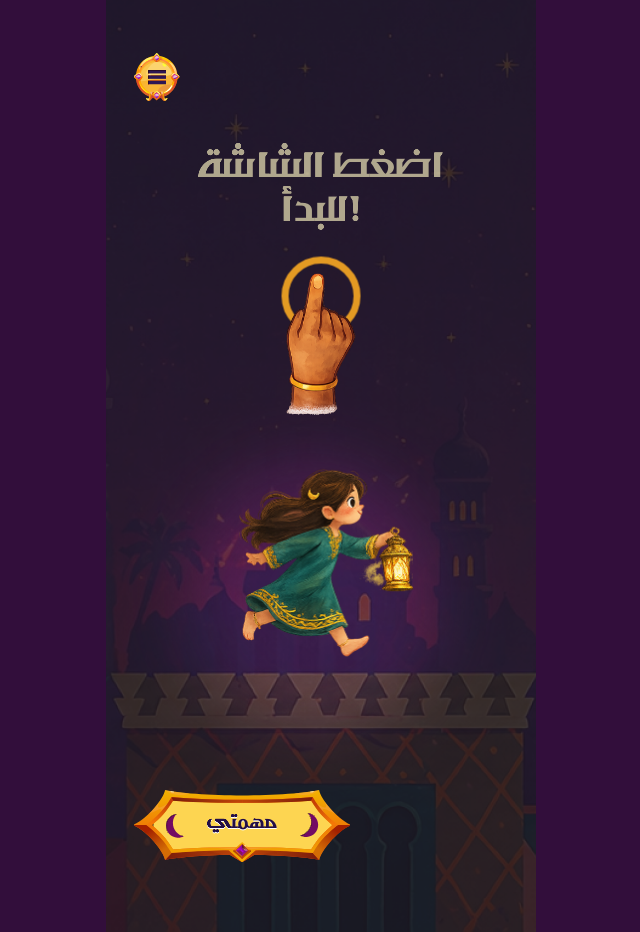
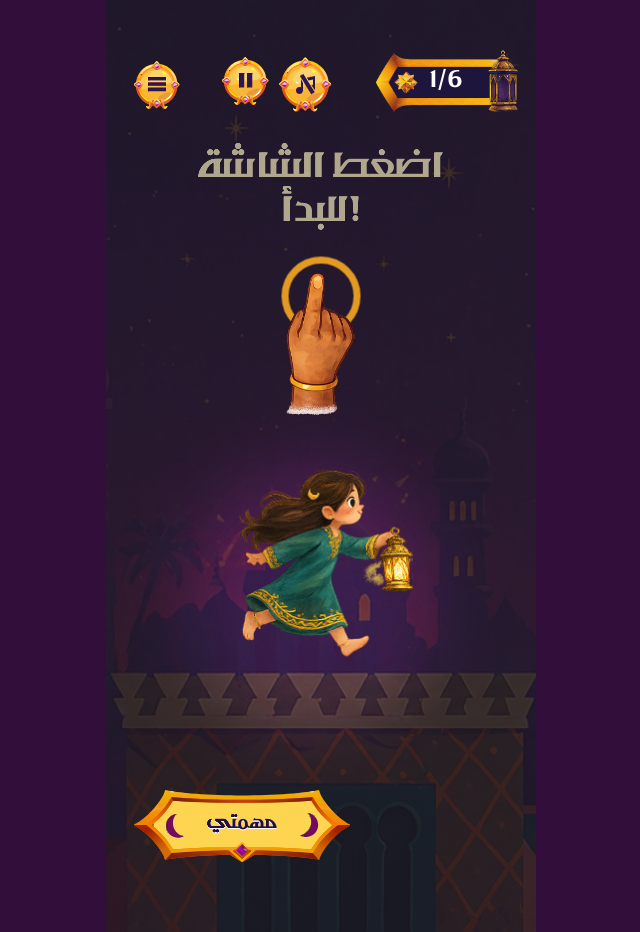
Before and after one commit to FarhKadry/FanousFarida, a React app in the folder fanous/: page /onboarding in a window 1280 px wide. Shown: the whole page, without its empty margins (319-959 px from the left). Built offline with nearby package versions, Linux system fonts and the light colour scheme; a web font is replaced by a local one.

Commit message:
created progress component

```diff
--- /dev/null
+++ b/fanous/src/components/common/progress.css
@@ -0,0 +1,26 @@
+.progress{
+        width: 134px;
+    height: 63px;
+background-image: url(./../../assets/progress.png);
+
+    background-position: center;
+    background-size: 100% 100%;
+    color: #FFF;
+    text-align: center;
+    font-size: 22px;
+    font-style: normal;
+    font-weight: 400;
+    line-height: normal;
+    letter-spacing: 0.22px;
+    display: flex;
+    align-items: center;
+    padding-left: 56px;
+    justify-content: space-between;
+    padding-bottom: 7px;
+}
+.progress img{
+       width: 30px;
+    height: 70px;
+    object-fit: cover;
+    right: -10px
+}
--- /dev/null
+++ b/fanous/src/components/common/progress.jsx
@@ -0,0 +1,12 @@
+import React from 'react';
+import './progress.css'
+const Progress = (props) => {
+    return ( <>
+    <div className="progress">
+        {props.counter}
+        <img src={props.fanous} alt="" />
+    </div>
+    </> );
+}
+
+export default Progress;
--- a/fanous/src/components/layout/header.css
+++ b/fanous/src/components/layout/header.css
@@ -8,5 +8,5 @@ header{
     max-width: 430px;
     align-items: center;
     box-sizing: border-box;
-    z-index: 999;
+    z-index: 999999999;
 }
--- a/fanous/src/pages/gameplay.jsx
+++ b/fanous/src/pages/gameplay.jsx
@@ -282,7 +282,6 @@ export default function Gameplay1() {
                 ctx.fillRect(gs.bird.x, gs.bird.y, drawW, drawH);
             }
         }
-
         function loop(now) {
             update(now);
             draw();
@@ -305,16 +304,6 @@ export default function Gameplay1() {
                 <img src={star} alt="star" style={{ width: 22, height: 22 }} />
                 <span>{display.stars} / {WIN_STARS}</span>
             </div>
-
-            <div style={{
-                position: 'absolute', bottom: 70, left: 16,
-                zIndex: 10,
-                background: 'rgba(0,0,0,0.45)', borderRadius: 20,
-                padding: '4px 14px', color: '#fff', fontFamily: 'Courier New',
-                fontWeight: 'bold', fontSize: 18,
-            }}>
-                {display.time}s
-            </div>
 <Timer time={display.time} />
             <canvas
                 ref={canvasRef}
--- a/fanous/src/pages/onboarding.jsx
+++ b/fanous/src/pages/onboarding.jsx
@@ -10,12 +10,17 @@ import depth from './../assets/onboardDepth.svg'
 import menu from './../assets/menu.svg'
 
 import character from './../assets/onboardchar.png'
+import pause from './../assets/pause.svg'
+
 
 
 import splash from './../assets/onboardbg.png'
 import Button from '../components/common/button';
 import IconBtn from '../components/common/iconbtn';
 import TapAnimation from '../components/common/tap';
+import Music from '../components/common/music';
+import Progress from '../components/common/progress';
+import fanous from './../assets/fanous_empty.png'
 
 const Onboarding = () => {
        const navigate = useNavigate();
@@ -45,6 +50,17 @@ const Onboarding = () => {
         icon={menu}
         style1="iconbtnmian"
         link="/menu" />
+        <div className="flex2">
+             <IconBtn
+        icon={pause}
+        style1="iconbtnmian"
+        link="/pause" />
+        <Music />
+        </div>
+        <Progress
+        counter="1/6"
+        fanous={fanous}
+        />
         </header>
         <img className='splashBg ' src={splash} alt="" />
         <img className='splashBg' src={depth} alt="" />
```
Also changed, not shown: fanous/src/assets/progress.png (added).
